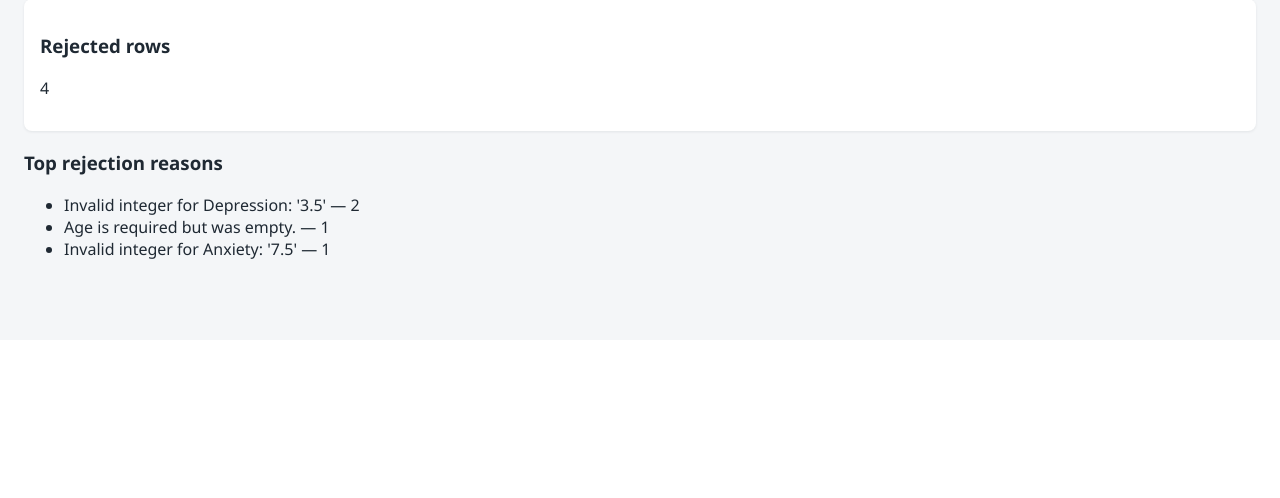
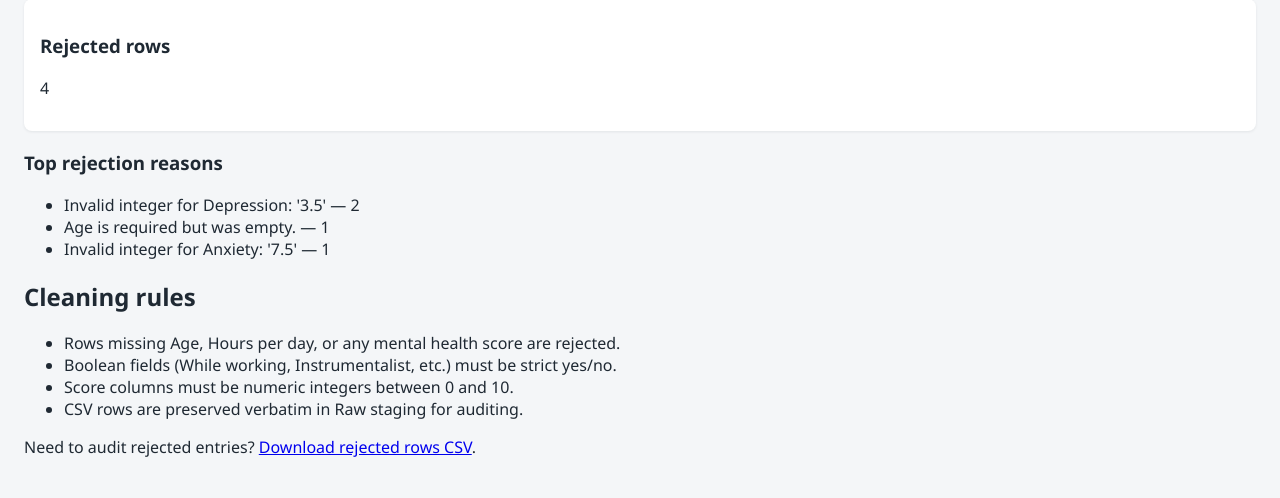
Before and after one commit to Emperor-Z/PAI-Assesment-Task-1, a Flask app: page /data-quality in a window 1280 px wide. Shown: the part 460-958 px from the top of the page. Before the commit the page ends 719 px from the top, so only its background shows below. Run offline with Flask 3, Linux system fonts and the light colour scheme; data comes from the database, SQL or seed files in the repository.

Commit message:
IMPLEMENT enhanced data-quality dashboard and rejected export
Why:
- Provide transparency into cleaning rules and enable auditors to download rejected rows.
What:
- Added cleaning rules content and rejected-export route plus download link for the data-quality page.

```diff
--- a/src/app.py
+++ b/src/app.py
@@ -228,7 +228,17 @@ def create_app(
     def data_quality() -> str:
         """Summarise staging vs cleaning counts for transparency."""
         data_quality = _data_quality_snapshot()
-        return render_template("data_quality.html", data_quality=data_quality)
+        cleaning_rules = [
+            "Rows missing Age, Hours per day, or any mental health score are rejected.",
+            "Boolean fields (While working, Instrumentalist, etc.) must be strict yes/no.",
+            "Score columns must be numeric integers between 0 and 10.",
+            "CSV rows are preserved verbatim in Raw staging for auditing.",
+        ]
+        return render_template(
+            "data_quality.html",
+            data_quality=data_quality,
+            cleaning_rules=cleaning_rules,
+        )
 
     @app.route("/health-impact", methods=["GET"])
     def health_impact() -> str:
@@ -451,6 +461,31 @@ def create_app(
         png = render_hours_vs_scores_chart(stats)
         return Response(png, mimetype="image/png")
 
+    @app.route("/export/rejected.csv", methods=["GET"])
+    def export_rejected_rows() -> Response:
+        """Download rejected rows with reasons and raw payload."""
+        manager = get_db_manager()
+        cursor = manager.connection.cursor()
+        cursor.execute(
+            """
+            SELECT reason, raw_row_id, raw_payload
+            FROM RejectedRows
+            ORDER BY id ASC
+            """
+        )
+        rows = cursor.fetchall()
+        lines = ["reason,raw_row_id,raw_payload"]
+        for row in rows:
+            reason = (row["reason"] or "").replace('"', '""')
+            raw_row_id = row["raw_row_id"] if row["raw_row_id"] is not None else ""
+            payload = (row["raw_payload"] or "").replace('"', '""')
+            lines.append(f'"{reason}",{raw_row_id},"{payload}"')
+        csv_data = "\n".join(lines) + "\n"
+        response = make_response(csv_data)
+        response.headers["Content-Type"] = "text/csv; charset=utf-8"
+        response.headers["Content-Disposition"] = "attachment; filename=rejected_rows.csv"
+        return response
+
     @app.route("/export/streaming-csv", methods=["GET"])
     def export_streaming_csv() -> Any:
         """
--- a/templates/data_quality.html
+++ b/templates/data_quality.html
@@ -31,4 +31,16 @@
     </ul>
   </div>
 </section>
+
+<section class="cleaning-rules">
+  <h2>Cleaning rules</h2>
+  <ul>
+    {% for rule in cleaning_rules %}
+    <li>{{ rule }}</li>
+    {% endfor %}
+  </ul>
+  <p>
+    Need to audit rejected entries? <a href="{{ url_for('export_rejected_rows') }}">Download rejected rows CSV</a>.
+  </p>
+</section>
 {% endblock %}
```
